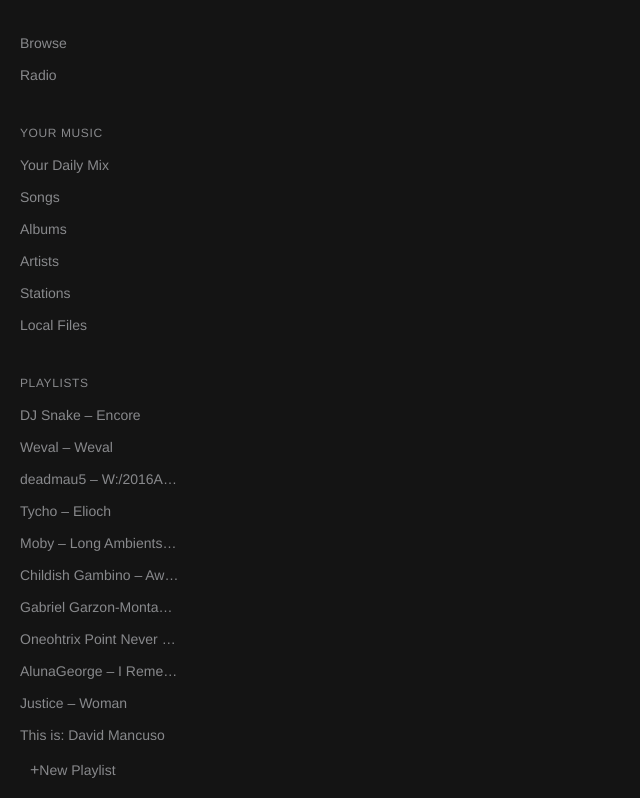
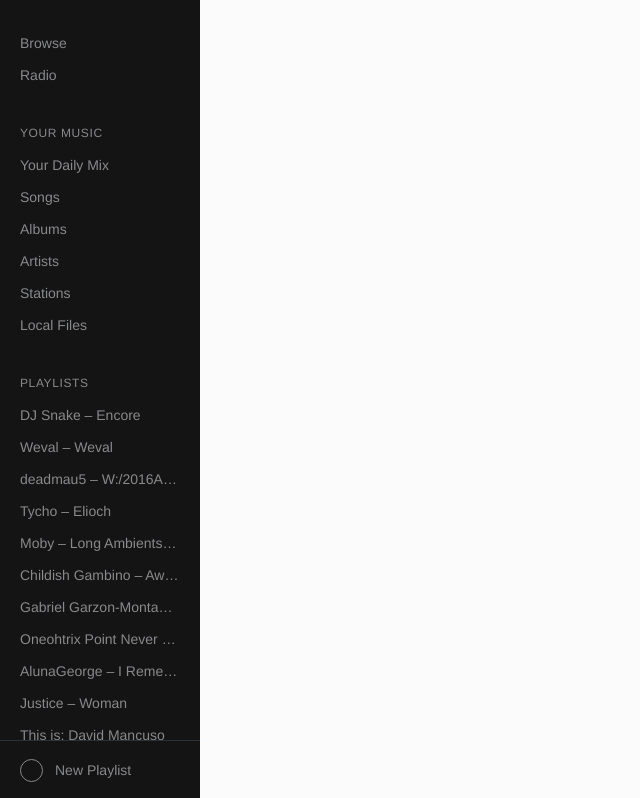
Before and after one commit to London804/personalSite, an Angular app in the folder Pens/: page /spotify in a window 1280 px wide. Shown: the top 798 px of the page, without its empty margins (0-640 px from the left). Built offline with nearby package versions, Linux system fonts and the light colour scheme.

Commit message:
working on plus sign

```diff
--- a/Pens/src/app/spotify-ui/playlist-bar/playlist-bar.component.html
+++ b/Pens/src/app/spotify-ui/playlist-bar/playlist-bar.component.html
@@ -25,7 +25,7 @@
 		</div>
 	</div>
 	<div class="playlist-newPlaylist">
-		<span>+</span>
+		<span></span>
 		<p>New Playlist</p>
 	</div>
 </section>
--- a/Pens/src/app/spotify-ui/playlist-bar/playlist-bar.component.scss
+++ b/Pens/src/app/spotify-ui/playlist-bar/playlist-bar.component.scss
@@ -1,17 +1,19 @@
 @import '../../styles/base/base';
 .playlist {
+	width: 12.5rem;
+	height: 100vh;
 	color: $grey;
 	background: lighten($black, 8%);
 	font-family: $spotifyFallBackFont;
 	cursor: default;
-	max-height: 100%;
 }
 
 .playlist-content {
 	width: 12.5rem;
 	padding: 1.25rem 1.25rem 0.625rem;
 	overflow-y: auto;
-	max-height: 10000px;
+	max-height: 100vh;
+	padding-bottom: 4.375rem;
 
 	ul, li, h6 {
 		color: inherit;
@@ -62,11 +64,21 @@
 	bottom: 0;
 	width: 12.5rem;
 	height: 3.75rem;
-	padding-left: 1.875rem;
+	padding-left: 1.25rem;
 	background: lighten($black, 8%);
+	border-top: 1px solid $gray-10;
+	border-bottom: 1px solid $gray-10;
 	transition: $transition-spotify;
 
 	&:hover {
 		color: $white;
 	}
+
+	span {
+		width: 1.4375rem;
+		height: 1.4375rem;
+		margin-right: 0.75rem;
+		border: 1px solid $grey;
+		border-radius: 1.4375rem;
+	}
 }
--- a/Pens/src/app/styles/variables/_colors.scss
+++ b/Pens/src/app/styles/variables/_colors.scss
@@ -1,6 +1,7 @@
 $white: #fff;
 $black: #000;
 $background: #fbfbfb;
+$gray-10: rgb(43, 49, 58);
 
 /*spotify*/
 $spotifyBlack: #191414;
```
